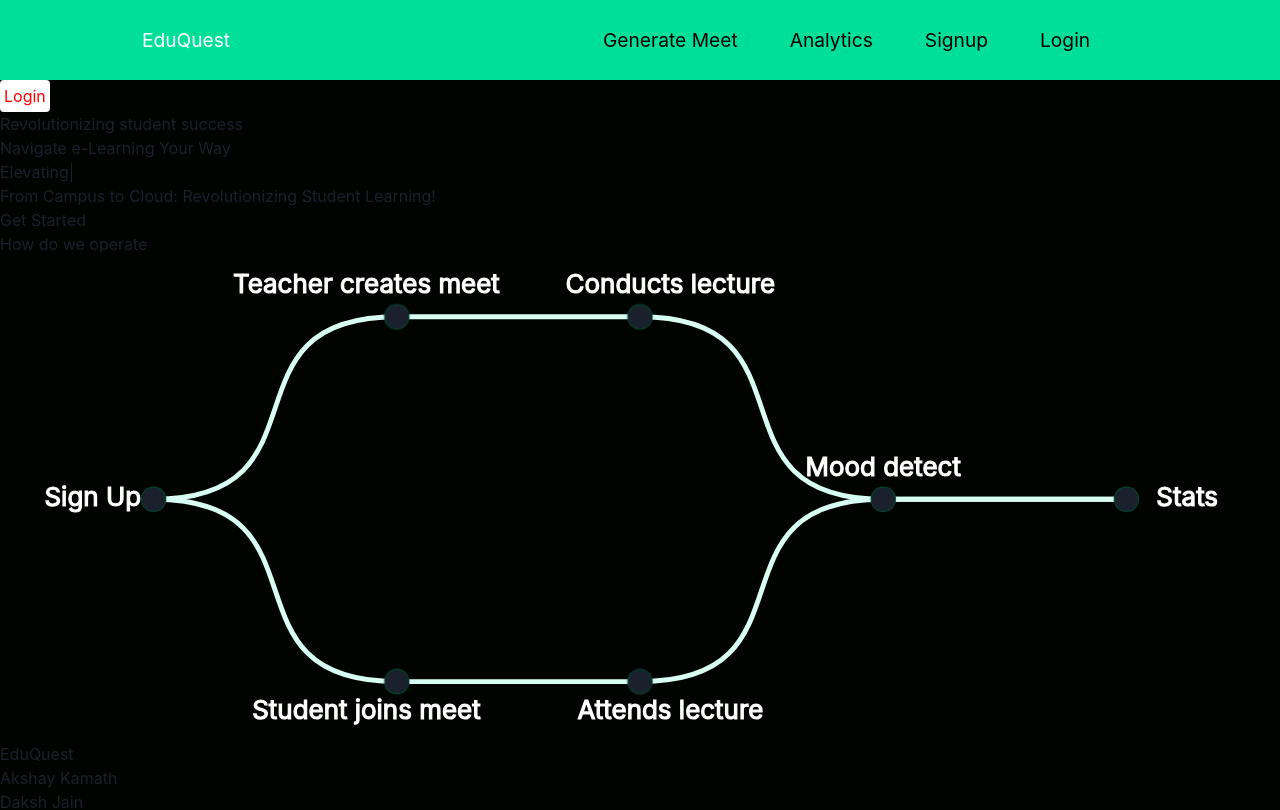
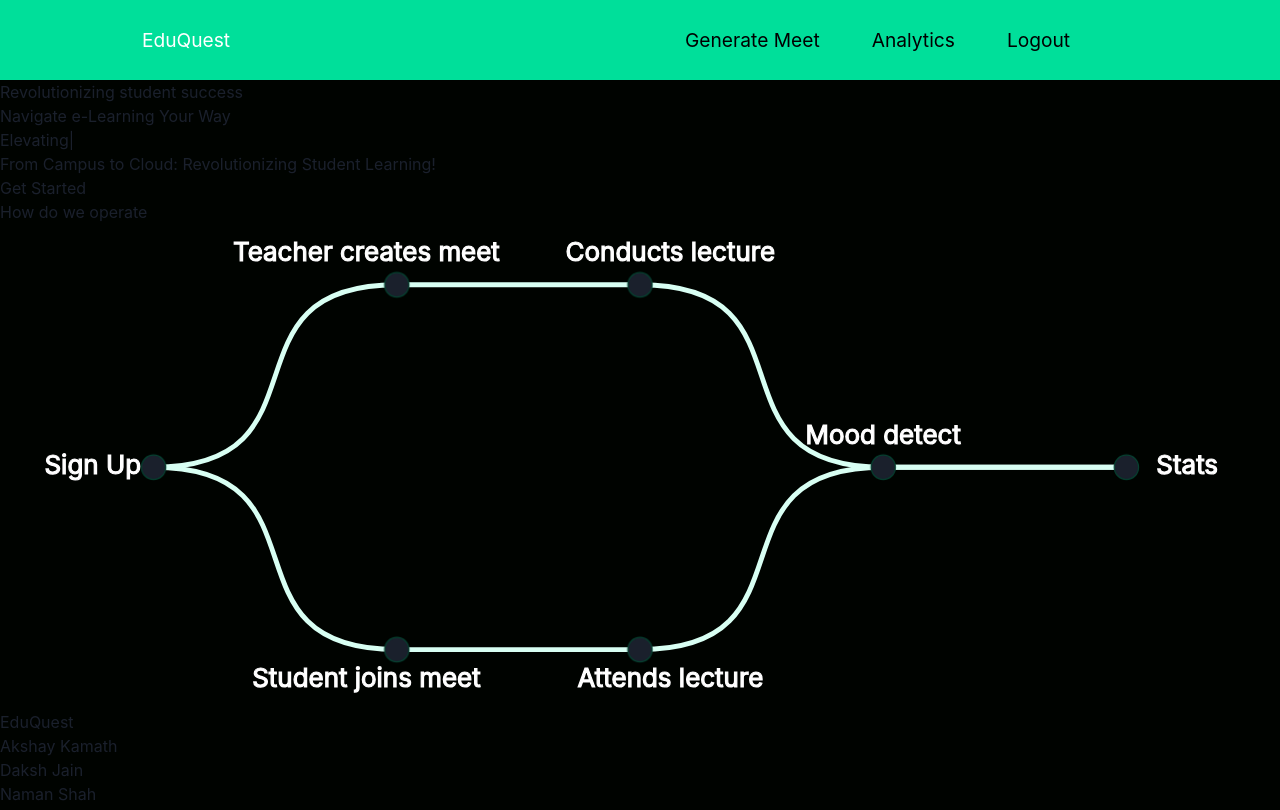
Before and after one commit to ShaunFernandes22/HackFusion, a React (Vite) app in the folder frontend/: page / in a window 1280 px wide. Shown: the top 810 px of the page. Built offline with nearby package versions, Linux system fonts and the light colour scheme; sample sign-in values are in the browser's storage.

Commit message:
feat: implemented login and logout

```diff
--- a/frontend/src/App.jsx
+++ b/frontend/src/App.jsx
@@ -18,21 +18,12 @@ function App() {
   const handleLogin = () => {
     setIsLoggedIn(!isLoggedIn);
     navigate(location?.state?.from?.pathname);
+    localStorage.setItem("token","")
   };
   return (
     <div className="app">
       <Navbar />
-      <button
-        style={{
-          color: "red",
-          backgroundColor: "white",
-          padding: "4px",
-          borderRadius: "4px",
-        }}
-        onClick={handleLogin}
-      >
-        {isLoggedIn ? "Logout" : "Login"}
-      </button>
+
       <Routes>
         <Route path="/" element={<Landing />} />
         <Route
--- a/frontend/src/components/NavItems.js
+++ b/frontend/src/components/NavItems.js
@@ -1,4 +1,11 @@
-const menuItems = [
+import { useContext } from "react";
+import { AuthContext } from "../main";
+
+const NavItems = () => {
+  const { isLoggedIn } = useContext(AuthContext);
+
+  const menuItems = isLoggedIn
+    ? [
         {
           title: "Generate Meet",
           path: "/meeting",
@@ -7,6 +14,18 @@ const menuItems = [
         {
           title: "Analytics",
           path: "/analytics",
+          cName: "nav-links",
+        },
+        {
+          title: "Logout",
+          path: "/",
+          cName: "nav-links",
+        },
+      ]
+    : [
+        {
+          title: "Generate Meet",
+          path: "/meeting",
           cName: "nav-links",
         },
         {
@@ -21,4 +40,7 @@ const menuItems = [
         },
       ];
 
-export default menuItems;
+  return menuItems;
+};
+
+export default NavItems;
--- a/frontend/src/components/Navbar.jsx
+++ b/frontend/src/components/Navbar.jsx
@@ -1,11 +1,12 @@
-import React, { useState } from "react";
+import React, { useContext, useState } from "react";
 import { NavLink } from "react-router-dom";
-import menuItems from "./NavItems";
+import NavItems from "./NavItems";
 import "./Navbar.css";
+import { AuthContext } from "../main";
 
 const Navbar = () => {
   const [active, setActive] = useState(false);
-
+  const {handleLogout}=useContext(AuthContext)
   const handleClick = () => {
     setActive(!active);
   };
@@ -21,11 +22,12 @@ const Navbar = () => {
         <i className={active ? "fas fa-times" : "fas fa-bars"}></i>
       </div>
       <ul className={active ? "nav-menu active" : "nav-menu"}>
-        {menuItems.map((item, index) => {
+        {NavItems().map((item, index) => {
           return (
             <li key={index}>
-              <NavLink to={item.path} className={item.cName}>
+              <NavLink to={item.path} className={item.cName} onClick={item.title === "Logout" ? handleLogout : null}>
                 {item.title}
+
               </NavLink>
             </li>
           );
--- a/frontend/src/contexts/AuthContext.jsx
+++ b/frontend/src/contexts/AuthContext.jsx
@@ -1,12 +1,46 @@
 import { createContext } from "react";
 import { useState } from "react";
+import { useToast } from "@chakra-ui/react";
 export const AuthContext = createContext();
 
+import { useEffect } from "react";
 export const AuthProvider = ({ children }) => {
   const [isLoggedIn, setIsLoggedIn] = useState(false);
-  const value = {
-    isLoggedIn,
-    setIsLoggedIn,
+  const [token, setToken] = useState(localStorage.getItem("token") || "");
+  const toast = useToast();
+  useEffect(() => {
+    setIsLoggedIn(!!token);
+  }, [token]);
+
+  const handleLogout = () => {
+    const loadingToast = toast({
+      title: "Loading",
+      description: "Signing out...",
+      status: "info",
+      duration: null,
+      isClosable: true,
+    });
+
+    setTimeout(() => {
+      localStorage.removeItem("token");
+      setToken("");
+      setIsLoggedIn(false);
+      toast.close(loadingToast);
+      toast({
+        title: "Logged out",
+        description: "You have successfully logged out!",
+        status: "success",
+        duration: 3000,
+        isClosable: true,
+      });
+    }, 2000);
   };
-  return <AuthContext.Provider value={value}>{children}</AuthContext.Provider>;
+
+  return (
+    <AuthContext.Provider
+      value={{ isLoggedIn, setIsLoggedIn, token, setToken, handleLogout }}
+    >
+      {children}
+    </AuthContext.Provider>
+  );
 };
--- a/frontend/src/pages/signin/Signin.jsx
+++ b/frontend/src/pages/signin/Signin.jsx
@@ -8,13 +8,15 @@ import { SubHeading } from "../../components/SubHeading";
 import { PasswordBox } from "../../components/PasswordBox";
 import { BottomWarning } from "../../components/BottomWarning";
 import axios from "axios";
+import { AuthContext } from "../../main";
+import { useContext, useEffect } from "react";
 const Signin = () => {
   const [email, setEmail] = useState("");
   const [password, setPassword] = useState("");
+  const { token, setToken } = useContext(AuthContext);
   const navigate = useNavigate();
   const toast = useToast();
-  console.log(email);
-  console.log(password);
+
   const handleSignin = async () => {
     const loadingToast = toast({
       title: "Loading",
@@ -24,7 +26,6 @@ const Signin = () => {
       isClosable: true,
     });
 
-    setTimeout(async () => {
     try {
       const response = await axios.post(
         "http://localhost:3000/api/v1/user/signin",
@@ -35,7 +36,9 @@ const Signin = () => {
       );
 
       localStorage.setItem("token", response.data.token);
+      setToken(response.data.token);
       toast.close(loadingToast);
+
       toast({
         title: "Signed in",
         description: "You have successfully signed up!",
@@ -45,6 +48,7 @@ const Signin = () => {
       });
 
       navigate("/");
+      console.log("token ", token);
     } catch (error) {
       toast.close(loadingToast);
       toast({
@@ -55,7 +59,6 @@ const Signin = () => {
         isClosable: true,
       });
     }
-    }, 2000);
   };
 
   return (
--- a/frontend/src/pages/signup/Signup.jsx
+++ b/frontend/src/pages/signup/Signup.jsx
@@ -10,12 +10,15 @@ import React from "react";
 import { useState } from "react";
 import axios from "axios";
 import { useNavigate } from "react-router-dom";
+import { AuthContext } from "../../main";
+import { useContext } from "react";
 
 const Signup = () => {
   const [name, setName] = useState("");
   const [email, setEmail] = useState("");
   const [password, setPassword] = useState("");
   const [role, setRole] = useState("student");
+  const { token, setToken } = useContext(AuthContext);
   const toast = useToast();
   const navigate = useNavigate();
   const handleSignup = async () => {
@@ -40,6 +43,7 @@ const Signup = () => {
         );
 
         localStorage.setItem("token", response.data.token);
+        setToken(response.data.token);
         toast.close(loadingToast);
         toast({
           title: "Signed in",
@@ -61,6 +65,7 @@ const Signup = () => {
         });
       }
     }, 2000);
+    console.log(token);
   };
 
   return (
```
Lines whose indentation alone changed are shown as unchanged.
